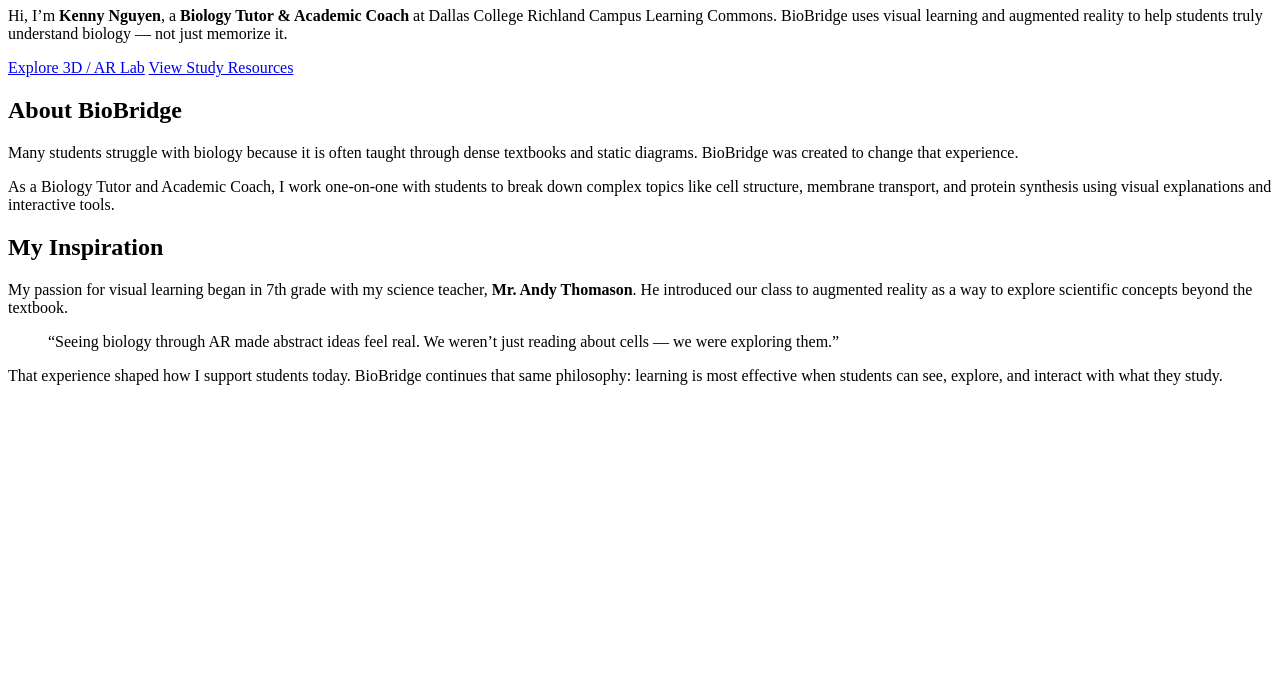
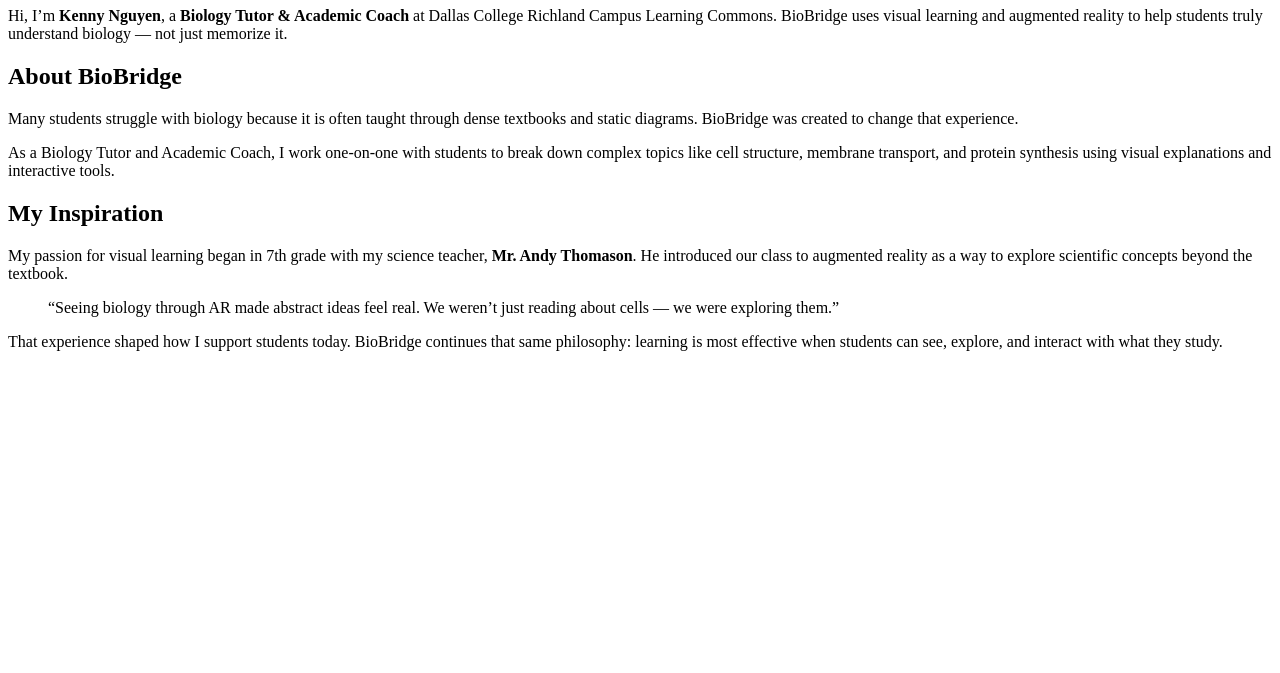
Before and after one commit to Kaehyuni/final-project-3dar, a plain HTML site: page index.html in a window 1280 px wide. Shown: the part 127-800 px from the top of the page. Drawn offline with Linux system fonts and the light colour scheme.

Commit message:
Remove hero buttons from index.html
Removed hero buttons for exploring 3D/AR Lab and study resources.

```diff
--- a/index.html
+++ b/index.html
@@ -26,9 +26,6 @@
       BioBridge uses visual learning and augmented reality to help students truly understand biology —
       not just memorize it.
     </p>
-    <div class="hero-buttons">
-      <a href="3dar.html" class="button primary">Explore 3D / AR Lab</a>
-      <a href="resources.html" class="button secondary">View Study Resources</a>
     </div>
   </header>
 
```
